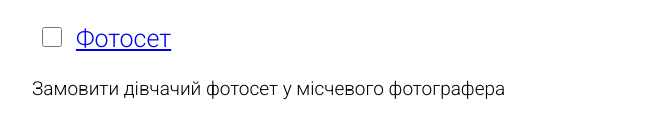
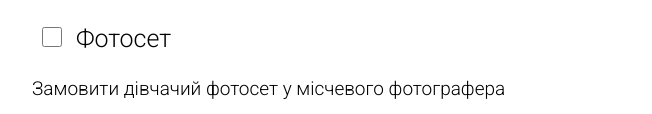
Before and after one commit to hannashapovalova/madeira, a plain HTML site: page index.html in a window 1280 px wide. Shown: the part 10957-11071 px from the top of the page, without its empty margins (160-812 px from the left). Drawn offline with Linux system fonts and the light colour scheme.

Commit message:
Remove link

```diff
--- a/index.html
+++ b/index.html
@@ -597,11 +597,7 @@
          name="photo"
          value="Photoset">
         <label for="photo">
-          <a
-           href="https://www.tripadvisor.com.br/Attraction_Review-g1190953-d11949841-Reviews-Madeira_Paragliding-Arco_da_Calheta_Calheta_Madeira_Madeira_Islands.html"
-           target="_blank">
            Фотосет
-          </a>
         </label>
         <p>
           Замовити дівчачий фотосет у місчевого фотографера
```
